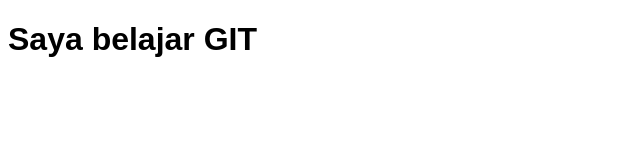
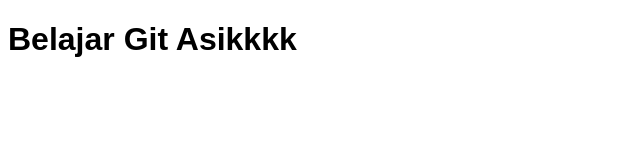
Before and after one commit to enylely/enylely075, a plain HTML site: page index.html in a window 1280 px wide. Shown: the whole page, without its empty margins (0-640 px from the left). Drawn offline with Linux system fonts and the light colour scheme.

Commit message:
mengedit file index.html

```diff
--- a/index.html
+++ b/index.html
@@ -11,7 +11,7 @@
 	</style>
 </head>
 <body>
-<h1>Saya belajar GIT</h1>
+<h1>Belajar Git Asikkkk</h1>
 <script type="text/javascript".scr="script.js">
 </script>
 
```
